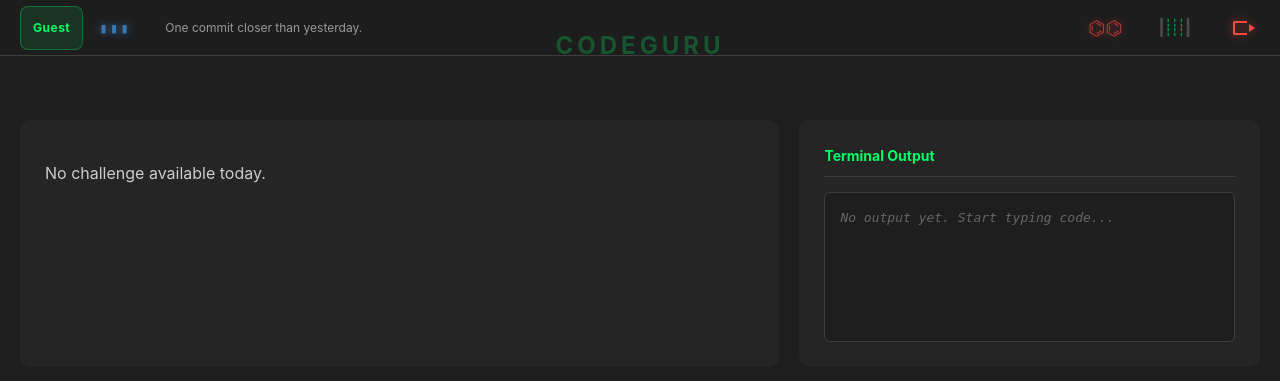
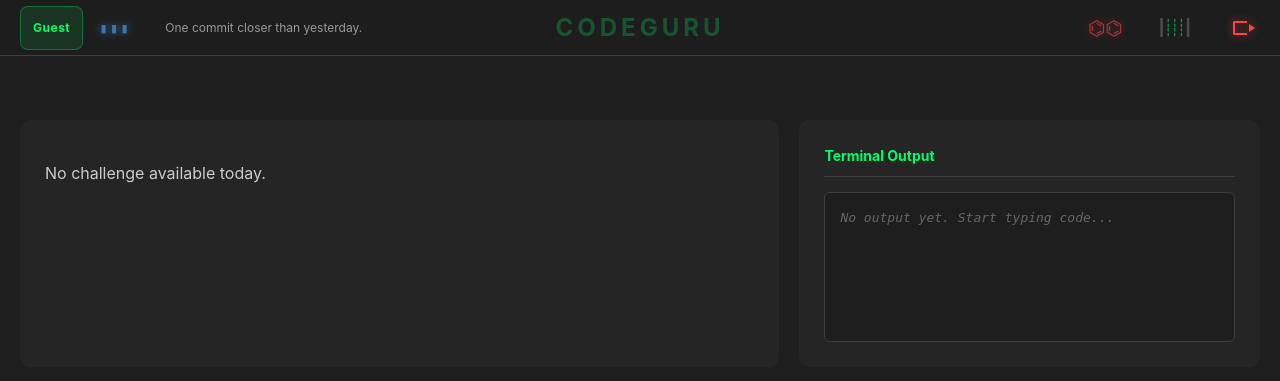
Before and after one commit to Lullaby47/codeguru, a FastAPI app: template templates/challenge.html in a window 1280 px wide. Shown: the top 381 px of the page. Run offline with FastAPI, Linux system fonts and the light colour scheme; the template is opened without the code that fills it, so the values that code supplies are empty; parts of the project's set-up code (start-up, migrations or seed data) failed here and were passed over; some libraries are stand-ins or nearby versions.

Commit message:
Center CODEGURU vertically in top navigation bar

```diff
--- a/static/styles.css
+++ b/static/styles.css
@@ -203,7 +203,8 @@ p, div, span, h1, h2, h3, h4, h5, h6 {
 .nav-center {
     position: absolute;
     left: 50%;
-    transform: translateX(-50%);
+    top: 50%;
+    transform: translate(-50%, -50%);
     font-size: 18px;
     font-weight: bold;
     letter-spacing: 2px;
```
